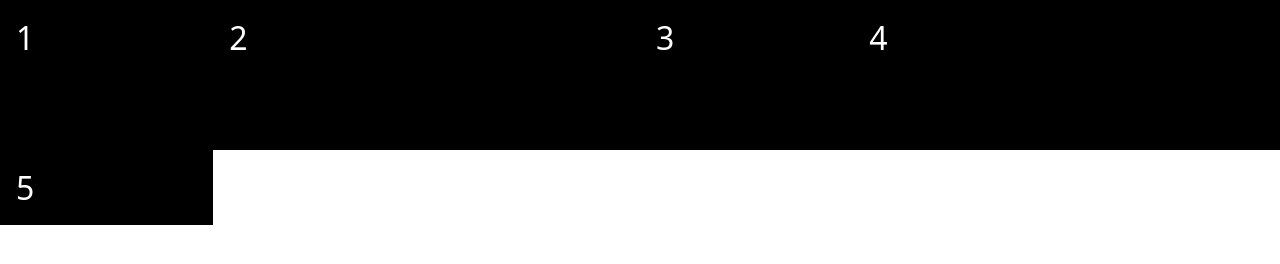
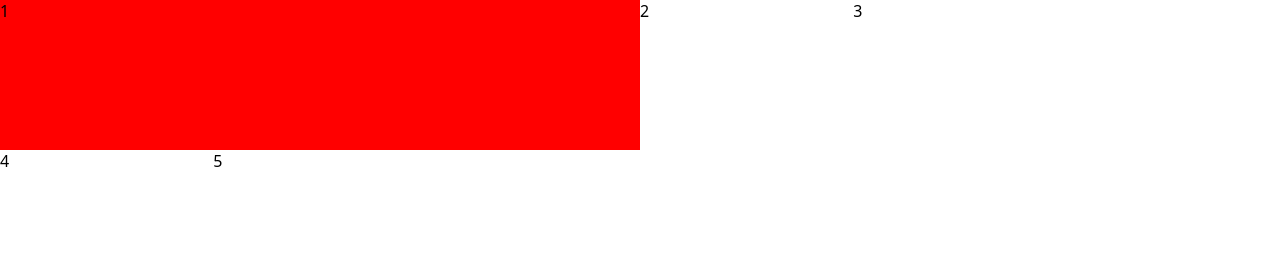
Before and after one commit to sajith-1992/practise-class, a website: page index.html in a window 1280 px wide. Drawn offline with Linux system fonts and the light colour scheme.

Commit message:
grid column start and end

```diff
--- a/style.css
+++ b/style.css
@@ -17,9 +17,8 @@
 
 
 }
-.box{
-    background-color: black;
-    color: white;
-    font-size: 2rem;
-    padding:1rem;
+.box:first-child{
+  background-color: red;
+  grid-column-start:1 ;
+   grid-column-end:3;
 }
```
